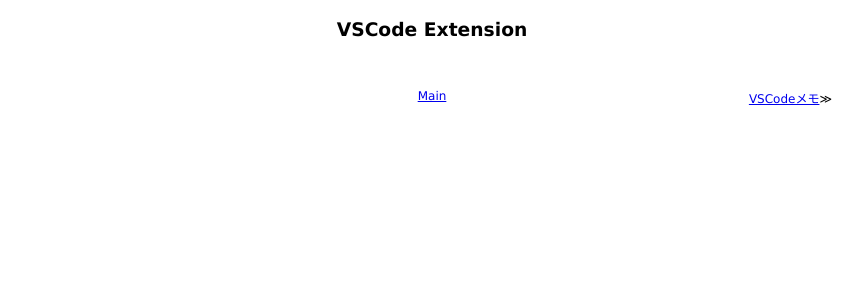
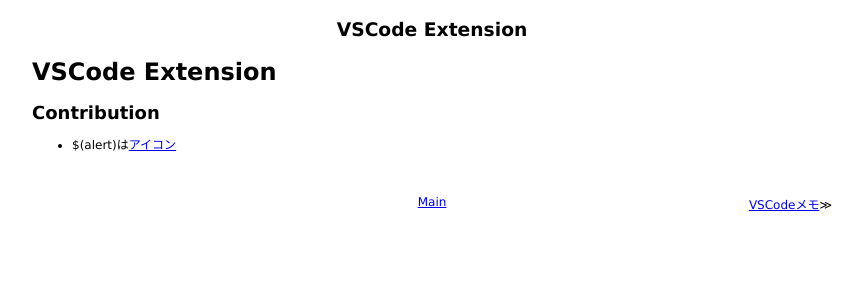
Before and after one commit to 38elements/38elements.github.com, a Jekyll site: the page built from _posts/2021-11-20-vscode-extension.md, in a window 1280 px wide. Shown: the top 300 px of the page, without its empty margins (208-1071 px from the left). Built offline with Jekyll 4.4.1, drawn with Linux system fonts in a browser that asks for light colours.

Commit message:
Update 2021-11-20-vscode-extension.md

```diff
--- a/_posts/2021-11-20-vscode-extension.md
+++ b/_posts/2021-11-20-vscode-extension.md
@@ -2,3 +2,8 @@
 layout: posts
 title: VSCode Extension
 ---
+# VSCode Extension
+
+## Contribution
+
+* $(alert)は[アイコン](https://code.visualstudio.com/api/references/icons-in-labels#icons-in-labels)
```
